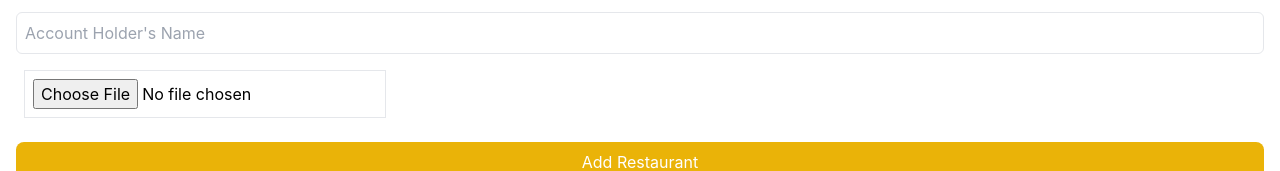
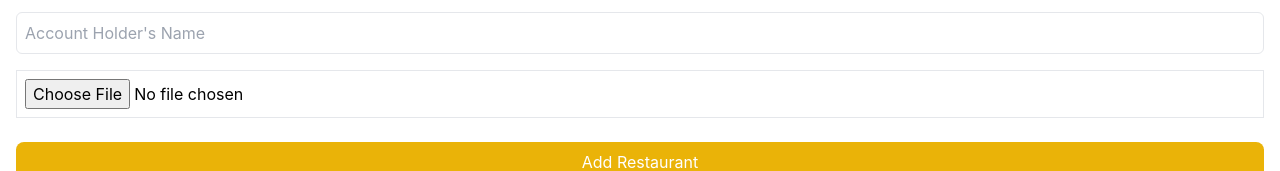
Before and after one commit to OyinDee/byte-react, a React (Create React App) app: page /superadmin/dashboard in a window 1280 px wide. Shown: the part 614-785 px from the top of the page. Built offline with nearby package versions, Linux system fonts and the light colour scheme; no server answers; sample sign-in values are in the browser's storage.

Commit message:
progress

```diff
--- a/src/components/RestaurantDashboard.jsx
+++ b/src/components/RestaurantDashboard.jsx
@@ -53,6 +53,7 @@ const RestaurantDashboard = () => {
 
 
   const handleWithdrawal = async () => {
+    toast.info("Wait a minute...")
     if (!restaurant.walletBalance || isNaN(restaurant.walletBalance) || parseFloat(restaurant.walletBalance) <= 0) {
       toast.error("Please enter a valid amount.");
       return;
--- a/src/pages/SuperAdminDashboard.jsx
+++ b/src/pages/SuperAdminDashboard.jsx
@@ -21,7 +21,7 @@ const SuperAdminDashboard = () => {
     const fetchRestaurants = async () => {
       try {
         const token = localStorage.getItem("token");
-        const response = await axios.get("https://mongobyte.onrender.com/api/superadmin/restaurants", {
+        const response = await axios.get("https://mongobyte.onrender.com/api/superadmin/allrestaurants", {
           headers: { Authorization: `Bearer ${token}` },
         });
         setRestaurants(response.data);
@@ -175,7 +175,7 @@ const SuperAdminDashboard = () => {
           name="image"
           accept="image/*"
           onChange={handleImageChange}
-          className="border p-2 m-2"
+          className="border p-2 my-2 w-full"
         />
         <button
           onClick={handleAddRestaurant}
```
